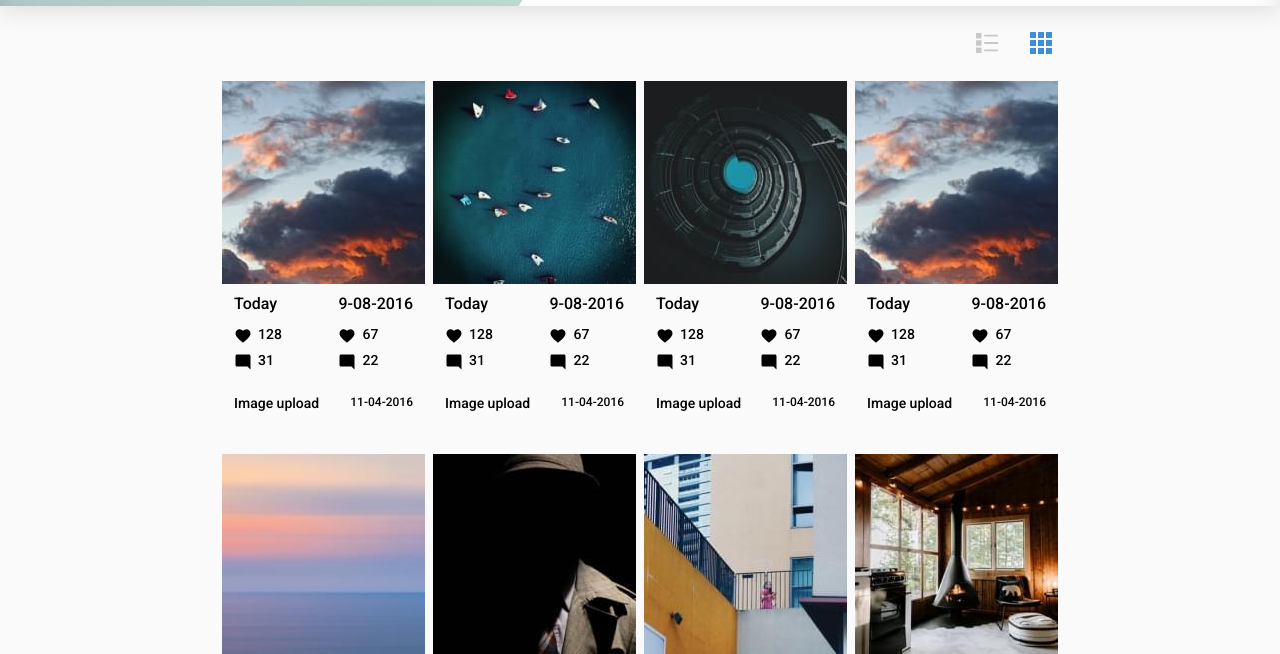
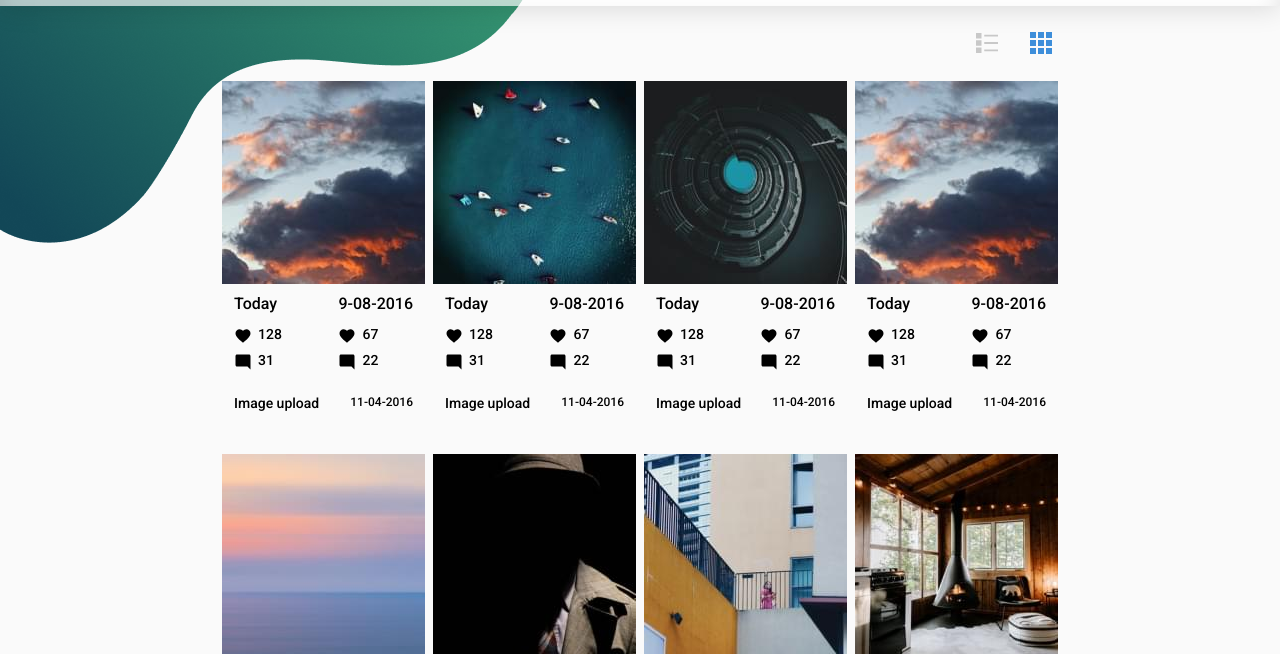
Before and after one commit to dmitriylu/project, a website: page index.html in a window 1280 px wide. Shown: the part 155-809 px from the top of the page. Drawn offline with nearby package versions, Linux system fonts and the light colour scheme.

Commit message:
commit files

```diff
--- a/index.html
+++ b/index.html
@@ -60,6 +60,7 @@
     </div>
     <!-- Section Top -->
     <section class="top">
+        <div class="top__inner">
             <div class="container">
                 <div class="view-mode">
                     <div class="view-mode__item">
@@ -713,6 +714,7 @@
                     <a class="btn-more" href="#">load more</a>
                 </div>
             </div>
+        </div>
         <div class="top-bg2">
             <img src="./build/images/bg-top2.png" alt="#">
         </div>
--- a/src/scss/other-scss/_base.scss
+++ b/src/scss/other-scss/_base.scss
@@ -10,6 +10,7 @@ body {
     @include font ($font-primary,16,400);
     min-width: 320px;
     overflow-x: hidden;
+    position: relative;
 }
 .container {
     max-width: 866px;
@@ -55,7 +56,6 @@ a {
 }
 .top-bg {
     position: absolute;
-    // z-index: -1;
     top: 0;
     left: 0;
 }
--- a/src/scss/sections/_top.scss
+++ b/src/scss/sections/_top.scss
@@ -2,7 +2,6 @@
     background-color:   #FAFAFA;
     padding-top: 25px;
     padding-bottom: 218px;
-    position: relative;
 }
 .view-mode{
     display: flex;
```
Also changed, not shown: README.md (added), build/css/style.min.css, 1 other file. Lines whose indentation alone changed are shown as unchanged.
